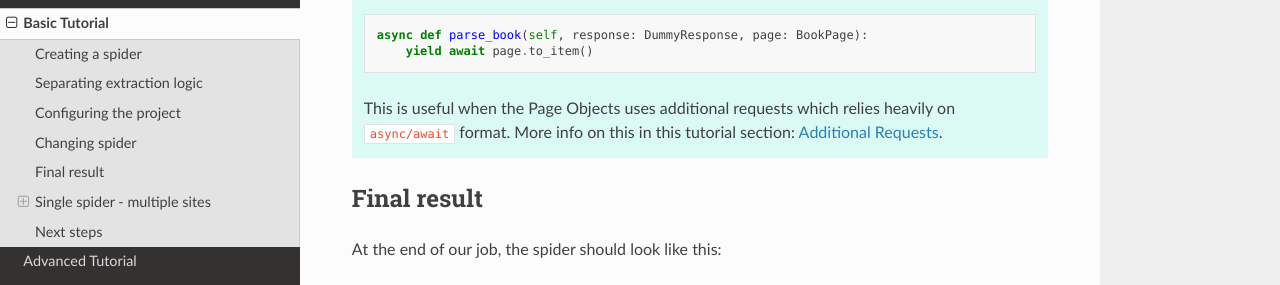
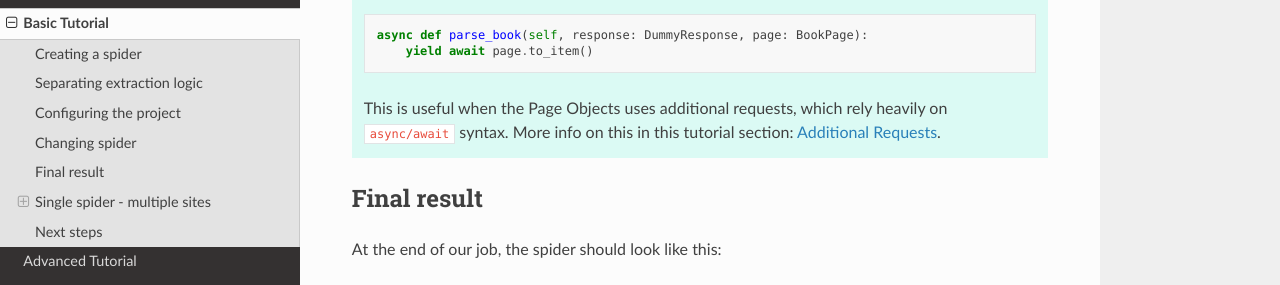
Before and after one commit to scrapinghub/scrapy-poet, a Sphinx documentation site: the page built from docs/intro/basic-tutorial.rst, in a window 1280 px wide and 900 px high, scrolled down 3690 px. Shown: the part 159-444 px from the top of the window. Built offline with Sphinx 7.4.7 and the Read the Docs theme 2.0.0, drawn with Linux system fonts in a browser that asks for light colours.

Commit message:
Update docs/intro/basic-tutorial.rst
Co-authored-by: Adrián Chaves <adrian@chaves.io>

```diff
--- a/docs/intro/basic-tutorial.rst
+++ b/docs/intro/basic-tutorial.rst
@@ -218,9 +218,9 @@ returning the result of the ``to_item`` method call. We could use
         async def parse_book(self, response: DummyResponse, page: BookPage):
             yield await page.to_item()
 
-    This is useful when the Page Objects uses additional requests which relies
-    heavily on ``async/await`` format. More info on this in this tutorial section:
-    :ref:`intro-additional-requests`.
+    This is useful when the Page Objects uses additional requests, which rely
+    heavily on ``async/await`` syntax. More info on this in this tutorial
+    section: :ref:`intro-additional-requests`.
 
 Final result
 ============
```
